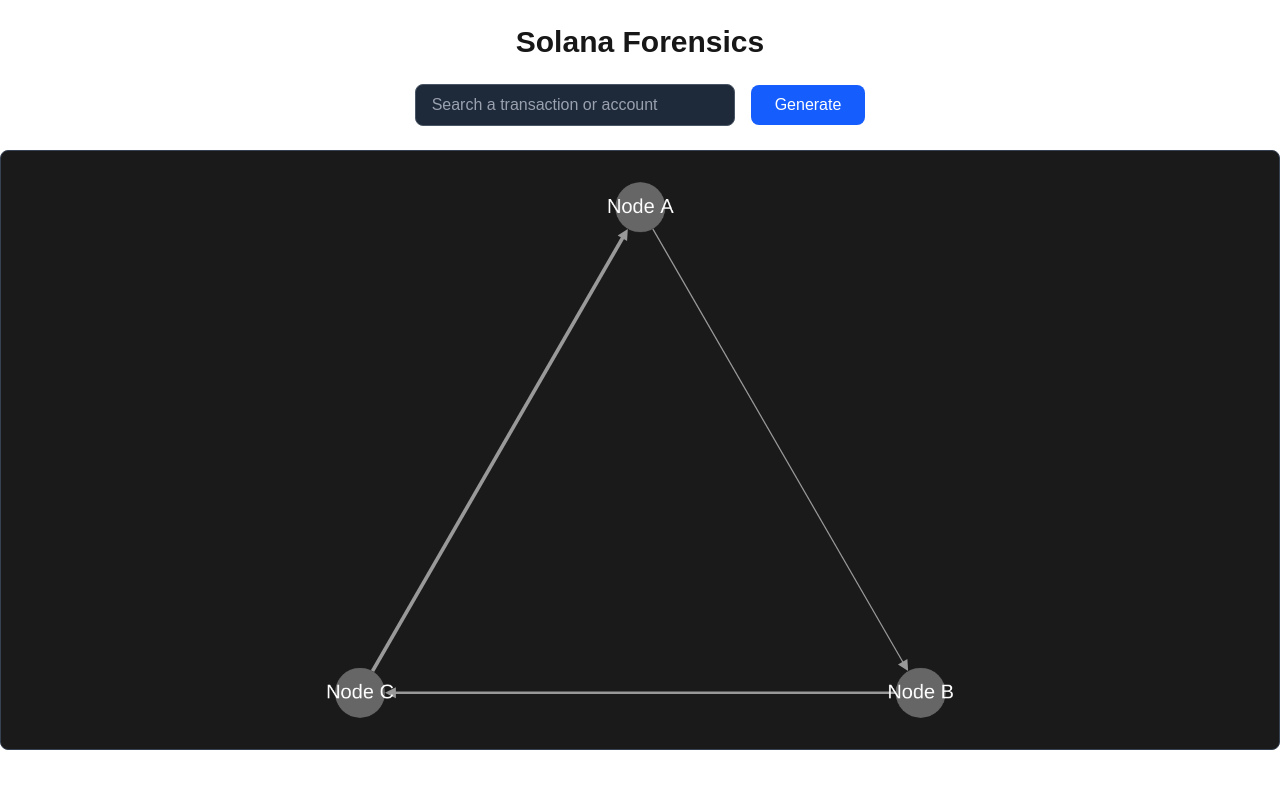
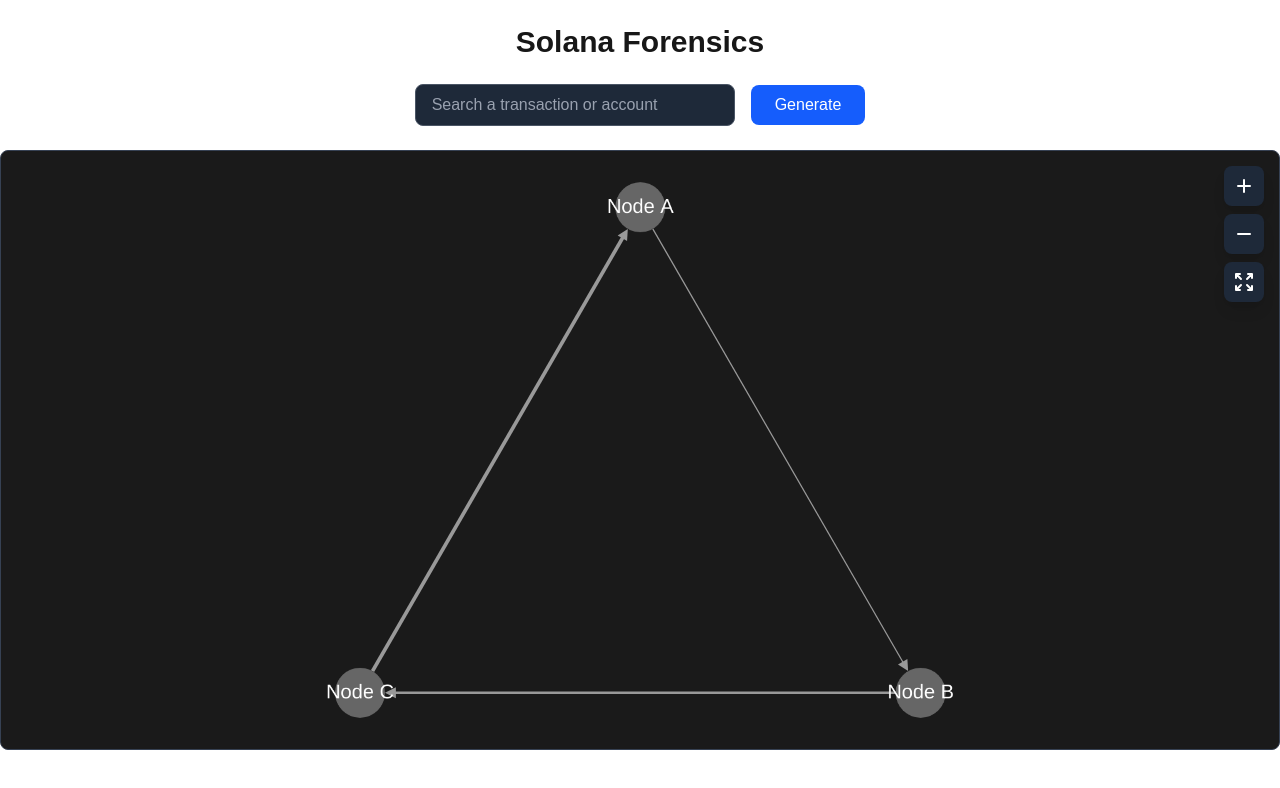
Before and after one commit to Mumbo-Jumbo-3/solana_forensics_app, a Next.js app: page / in a window 1280 px wide. Shown: the top 788 px of the page. Built offline with nearby package versions, Linux system fonts and the light colour scheme; what cytoscape-popper would draw is missing.

Commit message:
Add zoom controls to NetworkGraph component

```diff
--- a/src/components/NetworkGraph.tsx
+++ b/src/components/NetworkGraph.tsx
@@ -2,7 +2,6 @@
 import React, { useState, useEffect, useRef, useCallback } from 'react';
 import cytoscape, { Core, EdgeSingular, NodeSingular, Position } from 'cytoscape';
 import popper from 'cytoscape-popper';
-import { computePosition, arrow, limitShift, flip, shift } from '@floating-ui/dom';
 import axios from 'axios';
 import { api, NetworkData } from '@/lib/api';
 import tippy from 'tippy.js';
@@ -64,6 +63,30 @@ const NetworkGraph: React.FC = () => {
 
     const isAccountAddress = (input: string): boolean => {
         return /^[123456789ABCDEFGHJKLMNPQRSTUVWXYZabcdefghijkmnopqrstuvwxyz]{32,44}$/.test(input);
+    };
+
+    const handleZoomIn = () => {
+        if (cyInstance) {
+            cyInstance.zoom({
+                level: cyInstance.zoom() * 1.2,
+                renderedPosition: { x: cyInstance.width() / 2, y: cyInstance.height() / 2 }
+            });
+        }
+    };
+
+    const handleZoomOut = () => {
+        if (cyInstance) {
+            cyInstance.zoom({
+                level: cyInstance.zoom() * 0.8,
+                renderedPosition: { x: cyInstance.width() / 2, y: cyInstance.height() / 2 }
+            });
+        }
+    };
+
+    const handleResetView = () => {
+        if (cyInstance) {
+            cyInstance.fit(undefined, 30);
+        }
     };
 
     const initializeCytoscape = useCallback((initialData?: NetworkData) => {
@@ -203,7 +226,6 @@ const NetworkGraph: React.FC = () => {
             }
         });
 
-        // Add interaction handlers
         setupInteractionHandlers(cy);
         setCyInstance(cy);
 
@@ -693,10 +715,42 @@ const NetworkGraph: React.FC = () => {
                     {error}
                 </div>
             )}
-            <div
-                ref={cyRef}
-                className="w-full h-[600px] bg-[#1a1a1a] border border-gray-700 rounded-lg"
-            />
+            <div className="relative w-full">
+                {/* Zoom controls */}
+                <div className="absolute top-4 right-4 z-10 flex flex-col gap-2">
+                    <button
+                        onClick={handleZoomIn}
+                        className="p-2 bg-gray-800 hover:bg-gray-700 text-white rounded-lg shadow-lg"
+                        title="Zoom In"
+                    >
+                        <svg xmlns="http://www.w3.org/2000/svg" className="h-6 w-6" fill="none" viewBox="0 0 24 24" stroke="currentColor">
+                            <path strokeLinecap="round" strokeLinejoin="round" strokeWidth={2} d="M12 6v6m0 0v6m0-6h6m-6 0H6" />
+                        </svg>
+                    </button>
+                    <button
+                        onClick={handleZoomOut}
+                        className="p-2 bg-gray-800 hover:bg-gray-700 text-white rounded-lg shadow-lg"
+                        title="Zoom Out"
+                    >
+                        <svg xmlns="http://www.w3.org/2000/svg" className="h-6 w-6" fill="none" viewBox="0 0 24 24" stroke="currentColor">
+                            <path strokeLinecap="round" strokeLinejoin="round" strokeWidth={2} d="M18 12H6" />
+                        </svg>
+                    </button>
+                    <button
+                        onClick={handleResetView}
+                        className="p-2 bg-gray-800 hover:bg-gray-700 text-white rounded-lg shadow-lg"
+                        title="Reset View"
+                    >
+                        <svg xmlns="http://www.w3.org/2000/svg" className="h-6 w-6" fill="none" viewBox="0 0 24 24" stroke="currentColor">
+                            <path strokeLinecap="round" strokeLinejoin="round" strokeWidth={2} d="M4 8V4m0 0h4M4 4l5 5m11-1V4m0 0h-4m4 0l-5 5M4 16v4m0 0h4m-4 0l5-5m11 5v-4m0 4h-4m4 0l-5-5" />
+                        </svg>
+                    </button>
+                </div>
+                <div
+                    ref={cyRef}
+                    className="w-full h-[600px] bg-[#1a1a1a] border border-gray-700 rounded-lg"
+                />
+            </div>
         </div>
     );
 }
```
